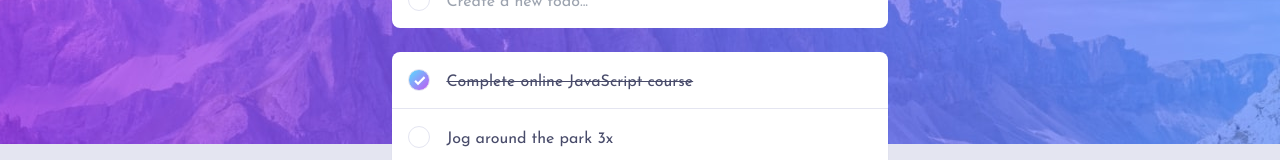
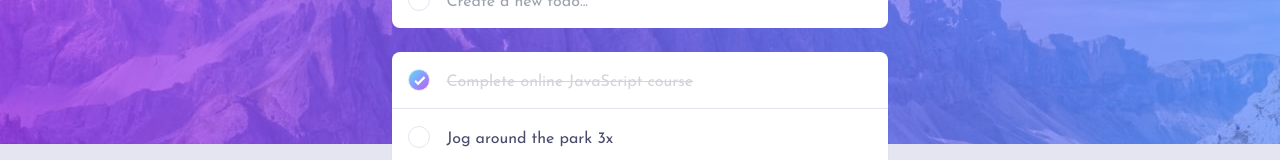
Before and after one commit to danharold/fe-mentor-todos, a Next.js app: page / in a window 1280 px wide. Shown: the part 156-316 px from the top of the page. Built offline with nearby package versions, Linux system fonts and the light colour scheme.

Commit message:
complete dark mode

```diff
--- a/app/Checkbox.tsx
+++ b/app/Checkbox.tsx
@@ -6,7 +6,7 @@ function Checkbox({ onCheck, check, todoId }: any) {
       <input
         type="checkbox"
         className="block peer cursor-pointer
-              w-[1.4rem] h-[1.4rem] mx-4 appearance-none border border-light-greyish-blue-100 rounded-full
+              w-[1.4rem] h-[1.4rem] mx-4 appearance-none border border-light-greyish-blue-100 dark:border-dark-greyish-blue-300 rounded-full
               checked:bg-gradient-to-br checked:from-check-1 checked:to-check-2
               "
         onChange={onCheck}
--- a/app/TodoFooter.tsx
+++ b/app/TodoFooter.tsx
@@ -3,7 +3,7 @@ import React from "react";
 function TodoFooter({ handleClear, handleFilter, filter, nTodos }: any) {
   return (
     <div className="grid grid-flow-col auto-cols-fr items-center justify-between mx-5 h-8 mt-[0.125rem] gap-0">
-      <p className="font-primary text-xs text-light-greyish-blue-200 select-none">
+      <p className="font-primary text-xs text-light-greyish-blue-200 select-none dark:text-dark-greyish-blue-300">
         {nTodos} items left
       </p>
       <div className="grid grid-flow-col gap-3">
@@ -11,7 +11,7 @@ function TodoFooter({ handleClear, handleFilter, filter, nTodos }: any) {
           id="All"
           onClick={handleFilter}
           className={
-            "font-primary text-xs cursor-pointer select-none text-light-greyish-blue-300 hover:text-light-greyish-blue-400 " +
+            "font-primary text-xs cursor-pointer select-none text-light-greyish-blue-300 hover:text-light-greyish-blue-400 dark:text-dark-greyish-blue-200 hover:dark:text-dark-greyish-blue-100 " +
             (filter === "All" && "text-primary")
           }
         >
@@ -21,7 +21,7 @@ function TodoFooter({ handleClear, handleFilter, filter, nTodos }: any) {
           id="Active"
           onClick={handleFilter}
           className={
-            "font-primary text-xs text-light-greyish-blue-300 cursor-pointer select-none hover:text-light-greyish-blue-400 " +
+            "font-primary text-xs text-light-greyish-blue-300 cursor-pointer select-none hover:text-light-greyish-blue-400 dark:text-dark-greyish-blue-200 hover:dark:text-dark-greyish-blue-100 " +
             (filter === "Active" && "text-primary")
           }
         >
@@ -31,7 +31,7 @@ function TodoFooter({ handleClear, handleFilter, filter, nTodos }: any) {
           id="Completed"
           onClick={handleFilter}
           className={
-            "font-primary text-xs text-light-greyish-blue-300 cursor-pointer select-none hover:text-light-greyish-blue-400 " +
+            "font-primary text-xs text-light-greyish-blue-300 cursor-pointer select-none hover:text-light-greyish-blue-400 dark:text-dark-greyish-blue-200 hover:dark:text-dark-greyish-blue-100 " +
             (filter === "Completed" && "text-primary")
           }
         >
@@ -40,7 +40,7 @@ function TodoFooter({ handleClear, handleFilter, filter, nTodos }: any) {
       </div>
       <button
         onClick={handleClear}
-        className="font-primary text-xs text-light-greyish-blue-300 cursor-pointer select-none text-right"
+        className="font-primary text-xs text-light-greyish-blue-300 hover:text-light-greyish-blue-400 dark:text-dark-greyish-blue-200 hover:dark:text-dark-greyish-blue-100 cursor-pointer select-none text-right"
       >
         Clear Completed
       </button>
--- a/app/TodoInputForm.tsx
+++ b/app/TodoInputForm.tsx
@@ -9,7 +9,7 @@ function TodoInputForm({ onSubmit }: any) {
       <form
         action="#"
         method="post"
-        className="w-full bg-[#ffffff] mt-4 h-14 items-center rounded-lg"
+        className="w-full bg-[#ffffff] mt-4 h-14 items-center rounded-lg dark:bg-dark-very-dark-desat-blue"
         onSubmit={onSubmit}
       >
         <div className="h-full flex items-center justify-start">
@@ -17,7 +17,7 @@ function TodoInputForm({ onSubmit }: any) {
           <input
             type="text"
             placeholder="Create a new todo..."
-            className="font-primary w-full mt-1 mr-3 outline-none caret-light-greyish-blue-200 p-0"
+            className="font-primary w-full mt-1 mr-3 outline-none caret-light-greyish-blue-200 p-0 dark:bg-dark-very-dark-desat-blue"
           />
         </div>
       </form>
--- a/app/TodoItem.tsx
+++ b/app/TodoItem.tsx
@@ -12,8 +12,10 @@ function TodoItem({ body, completed, onCheck, onDelete }: any) {
         <Checkbox onCheck={onCheck} check={completed} />
         <p
           className={
-            "font-primary select-none text-light-greyish-blue-400 w-full mt-1 mr-3 outline-none caret-light-greyish-blue-200 p-0 overflow-hidden " +
-            (completed === true && " line-through")
+            "font-primary select-none w-full mt-1 mr-3 outline-none caret-light-greyish-blue-200 p-0 overflow-hidden " +
+            (completed === true
+              ? " line-through text-light-greyish-blue-200 dark:text-dark-greyish-blue-200"
+              : " text-light-greyish-blue-400 dark:text-dark-greyish-blue-100")
           }
         >
           {body}
--- a/app/TodoList.tsx
+++ b/app/TodoList.tsx
@@ -98,7 +98,7 @@ function TodoList() {
   return (
     <>
       <TodoInputForm onSubmit={insertNewTodo} />
-      <div className="rounded-lg shadow-sm mt-6 bg-[#ffffff]">
+      <div className="rounded-lg shadow-sm mt-6 bg-[#ffffff] dark:bg-dark-very-dark-desat-blue">
         <ul>
           {filteredTodos.map((todo: any) => (
             <li key={todo.body} id={todo.body}>
```
